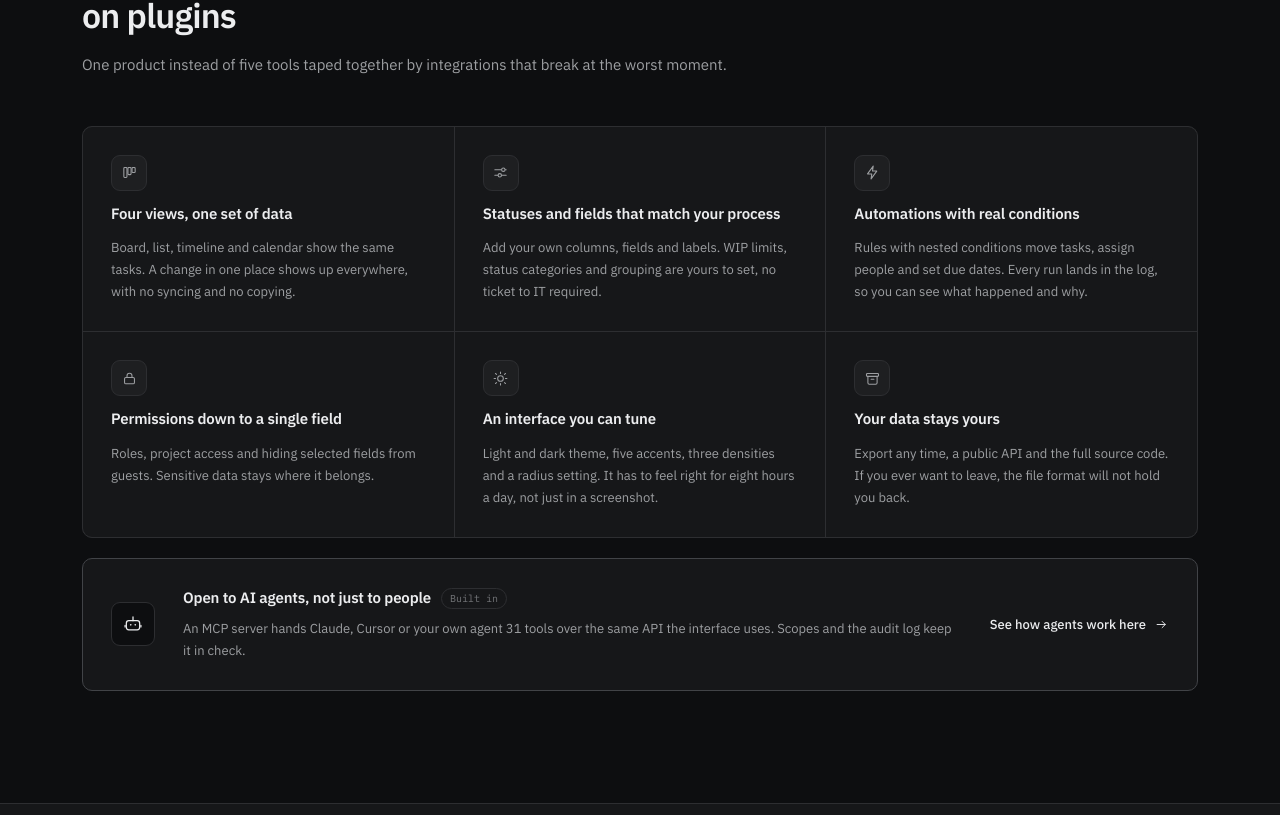
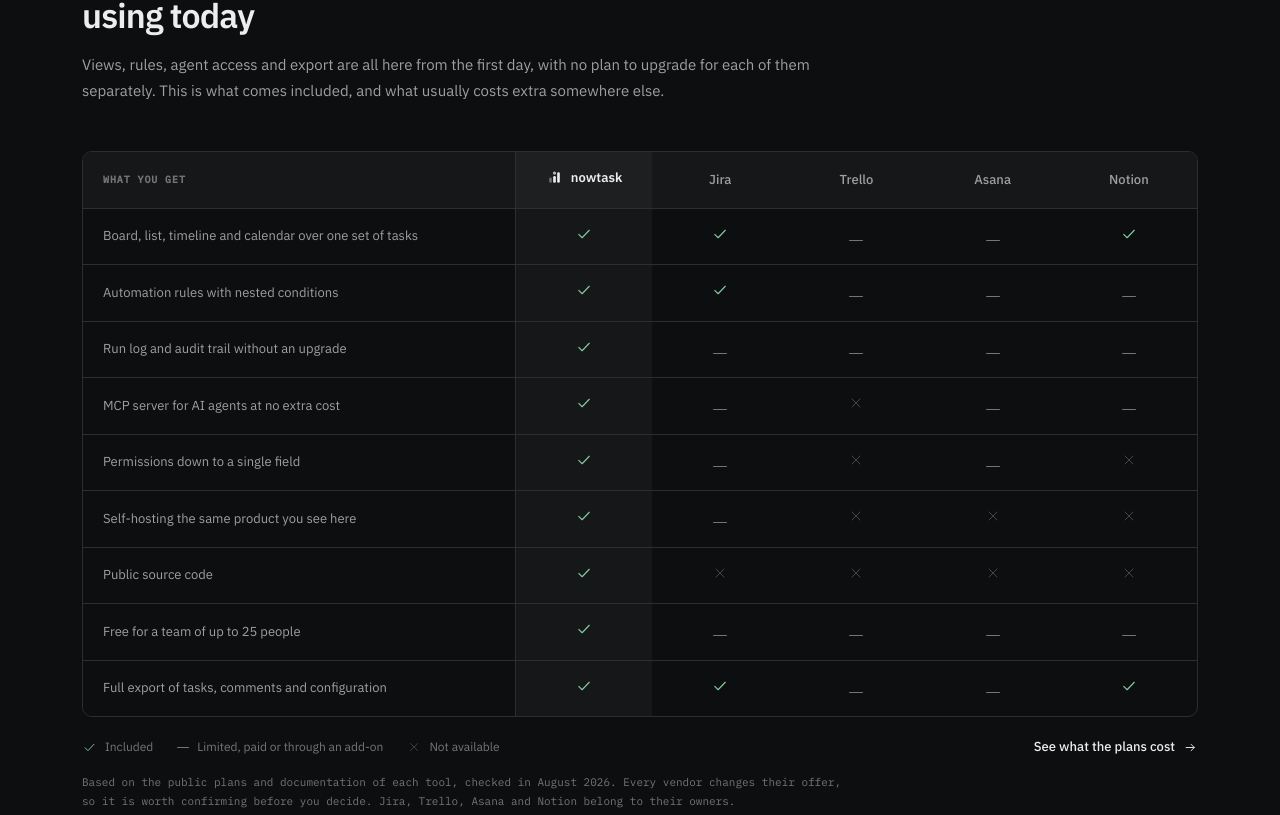
Before and after one commit to arthurr0/nowtask.app, an Angular app in the folder frontend/: page / in a window 1280 px wide. Shown: the part 1325-2140 px from the top of the page. Built offline with nearby package versions, Linux system fonts and the light colour scheme.

Commit message:
feat(frontend): add a comparison section to the landing page
Put nowtask next to Jira, Trello, Asana and Notion in a feature table on
the landing page, and point the contact address and repository links at
the current ones.

```diff
--- a/frontend/src/app/features/landing/landing.copy.ts
+++ b/frontend/src/app/features/landing/landing.copy.ts
@@ -1,16 +1,16 @@
 const GITHUB = 'https://github.com/arthurr0/nowtask.app';
-const CONTACT = 'mailto:kontakt@nowtask.app';
+const CONTACT = 'mailto:biuro@minecodes.pl';
 
 export const LANDING_LINKS = {
   github: GITHUB,
   issues: `${GITHUB}/issues`,
   discussions: `${GITHUB}/discussions`,
-  deployGuide: `${GITHUB}#uruchomienie`,
-  agentGuide: `${GITHUB}/blob/main/docs/ai-agents.md`,
-  mcpServer: `${GITHUB}/tree/main/mcp`,
+  deployGuide: `${GITHUB}#running`,
+  agentGuide: `${GITHUB}/blob/master/docs/ai-agents.md`,
+  mcpServer: `${GITHUB}/tree/master/mcp`,
   contact: CONTACT,
   repoLabel: 'github.com/arthurr0/nowtask.app',
-  contactLabel: 'kontakt@nowtask.app',
+  contactLabel: 'biuro@minecodes.pl',
 } as const;
 
 export const LANDING_COPY = {
@@ -19,6 +19,7 @@
   nav: {
     links: [
       { href: '#features', label: 'Features' },
+      { href: '#compare', label: 'Comparison' },
       { href: '#automations', label: 'Automations' },
       { href: '#ai-agents', label: 'AI agents' },
       { href: '#pricing', label: 'Pricing' },
@@ -44,6 +45,60 @@
     { icon: 'globe', label: 'Interface in Polish, English and German' },
     { icon: 'shield', label: 'Self-hosted with a single command' },
   ],
+
+  compare: {
+    eyebrow: 'Comparison',
+    title: 'How nowtask stands next to the tools you are using today',
+    body: 'Views, rules, agent access and export are all here from the first day, with no plan to upgrade for each of them separately. This is what comes included, and what usually costs extra somewhere else.',
+    featureHeading: 'What you get',
+    columns: ['nowtask', 'Jira', 'Trello', 'Asana', 'Notion'],
+    rows: [
+      {
+        label: 'Board, list, timeline and calendar over one set of tasks',
+        values: ['yes', 'yes', 'partial', 'partial', 'yes'],
+      },
+      {
+        label: 'Automation rules with nested conditions',
+        values: ['yes', 'yes', 'partial', 'partial', 'partial'],
+      },
+      {
+        label: 'Run log and audit trail without an upgrade',
+        values: ['yes', 'partial', 'partial', 'partial', 'partial'],
+      },
+      {
+        label: 'MCP server for AI agents at no extra cost',
+        values: ['yes', 'partial', 'no', 'partial', 'partial'],
+      },
+      {
+        label: 'Permissions down to a single field',
+        values: ['yes', 'partial', 'no', 'partial', 'no'],
+      },
+      {
+        label: 'Self-hosting the same product you see here',
+        values: ['yes', 'partial', 'no', 'no', 'no'],
+      },
+      {
+        label: 'Public source code',
+        values: ['yes', 'no', 'no', 'no', 'no'],
+      },
+      {
+        label: 'Free for a team of up to 25 people',
+        values: ['yes', 'partial', 'partial', 'partial', 'partial'],
+      },
+      {
+        label: 'Full export of tasks, comments and configuration',
+        values: ['yes', 'yes', 'partial', 'partial', 'yes'],
+      },
+    ],
+    legend: [
+      { state: 'yes', label: 'Included' },
+      { state: 'partial', label: 'Limited, paid or through an add-on' },
+      { state: 'no', label: 'Not available' },
+    ],
+    footnote:
+      'Based on the public plans and documentation of each tool, checked in August 2026. Every vendor changes their offer, so it is worth confirming before you decide. Jira, Trello, Asana and Notion belong to their owners.',
+    cta: 'See what the plans cost',
+  },
 
   features: {
     eyebrow: 'Features',
--- a/frontend/src/app/features/landing/landing.html
+++ b/frontend/src/app/features/landing/landing.html
@@ -99,6 +99,129 @@
             <span class="text-[13px] text-ink-2">{{ item.label }}</span>
           </div>
         }
+      </div>
+    </section>
+
+    <section id="compare" class="scroll-mt-20 border-b border-line">
+      <div class="mx-auto max-w-[1180px] px-5 py-20 lg:px-8 lg:py-28">
+        <div class="flex max-w-[760px] flex-col gap-4">
+          <span class="kap">{{ copy.compare.eyebrow }}</span>
+          <h2
+            class="text-[26px] leading-[1.2] font-semibold tracking-[-0.025em] text-pretty lg:text-[34px]"
+          >
+            {{ copy.compare.title }}
+          </h2>
+          <p class="text-[15px] leading-[1.7] text-ink-2 text-pretty">{{ copy.compare.body }}</p>
+        </div>
+
+        <div class="mt-12 overflow-hidden rounded-panel border border-line">
+          <div class="overflow-x-auto">
+            <table class="w-full min-w-[760px] border-separate border-spacing-0 text-left">
+              <caption class="sr-only">
+                {{
+                  copy.compare.title
+                }}
+              </caption>
+              <thead>
+                <tr>
+                  <th
+                    scope="col"
+                    class="kap sticky left-0 z-10 min-w-[280px] border-r border-line bg-surface px-5 py-4 text-left"
+                  >
+                    {{ copy.compare.featureHeading }}
+                  </th>
+                  @for (column of copy.compare.columns; track column; let first = $first) {
+                    <th
+                      scope="col"
+                      class="min-w-[112px] px-4 py-4 text-center text-[13px]"
+                      [class]="
+                        first
+                          ? 'bg-surface-2 font-semibold text-ink'
+                          : 'bg-surface font-medium text-ink-2'
+                      "
+                    >
+                      @if (first) {
+                        <span class="inline-flex items-center gap-2">
+                          <ui-logo [size]="17" [tile]="false" />
+                          {{ column }}
+                        </span>
+                      } @else {
+                        {{ column }}
+                      }
+                    </th>
+                  }
+                </tr>
+              </thead>
+
+              <tbody>
+                @for (row of copy.compare.rows; track row.label) {
+                  <tr>
+                    <th
+                      scope="row"
+                      class="sticky left-0 z-10 border-t border-r border-line bg-bg px-5 py-4 text-[13px] leading-[1.6] font-normal text-ink-2"
+                    >
+                      {{ row.label }}
+                    </th>
+                    @for (value of row.values; track $index; let first = $first) {
+                      <td
+                        class="border-t border-line px-4 py-4 text-center"
+                        [class.bg-surface]="first"
+                      >
+                        <span class="inline-flex items-center justify-center">
+                          @switch (value) {
+                            @case ('yes') {
+                              <ui-icon name="check" [size]="18" class="text-done-ink" />
+                            }
+                            @case ('partial') {
+                              <span class="block h-px w-3.5 rounded-full bg-ink-3"></span>
+                            }
+                            @default {
+                              <ui-icon name="x" [size]="16" class="text-ink-3 opacity-55" />
+                            }
+                          }
+                          <span class="sr-only">{{ stateLabel(value) }}</span>
+                        </span>
+                      </td>
+                    }
+                  </tr>
+                }
+              </tbody>
+            </table>
+          </div>
+        </div>
+
+        <div class="mt-5 flex flex-col gap-4 sm:flex-row sm:items-center sm:justify-between">
+          <div class="flex flex-wrap items-center gap-x-6 gap-y-2">
+            @for (item of copy.compare.legend; track item.state) {
+              <span class="flex items-center gap-2 text-[12px] text-ink-3">
+                @switch (item.state) {
+                  @case ('yes') {
+                    <ui-icon name="check" [size]="15" class="text-done-ink" />
+                  }
+                  @case ('partial') {
+                    <span class="block h-px w-3 rounded-full bg-ink-3"></span>
+                  }
+                  @default {
+                    <ui-icon name="x" [size]="14" class="opacity-55" />
+                  }
+                }
+                {{ item.label }}
+              </span>
+            }
+          </div>
+
+          <a
+            href="#pricing"
+            class="flex flex-none items-center gap-2 text-[13px] font-medium text-ink hover:text-ink"
+          >
+            {{ copy.compare.cta }}
+            <ui-icon name="arrow-right" [size]="15" />
+          </a>
+        </div>
+
+        <p class="mt-4 max-w-[760px] font-mono text-[11px] leading-[1.7] text-ink-3">
+          {{ copy.compare.footnote }}
+        </p>
       </div>
     </section>
 
--- a/frontend/src/app/features/landing/landing.ts
+++ b/frontend/src/app/features/landing/landing.ts
@@ -17,6 +17,10 @@
   protected readonly year = new Date().getFullYear();
   protected readonly openFaq = signal(0);
 
+  protected stateLabel(state: string): string {
+    return this.copy.compare.legend.find((item) => item.state === state)?.label ?? state;
+  }
+
   toggleFaq(index: number): void {
     this.openFaq.set(this.openFaq() === index ? -1 : index);
   }
```
